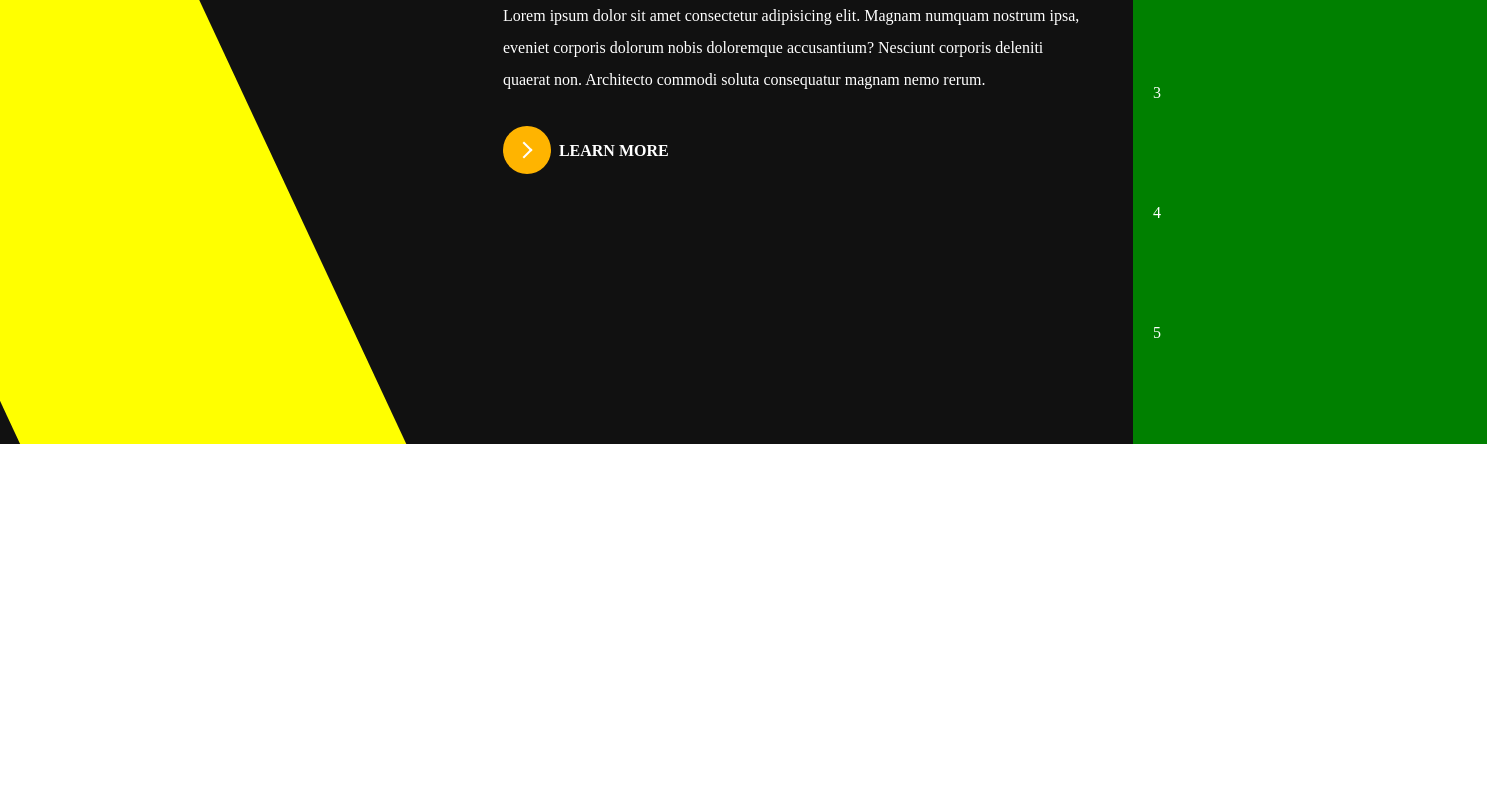
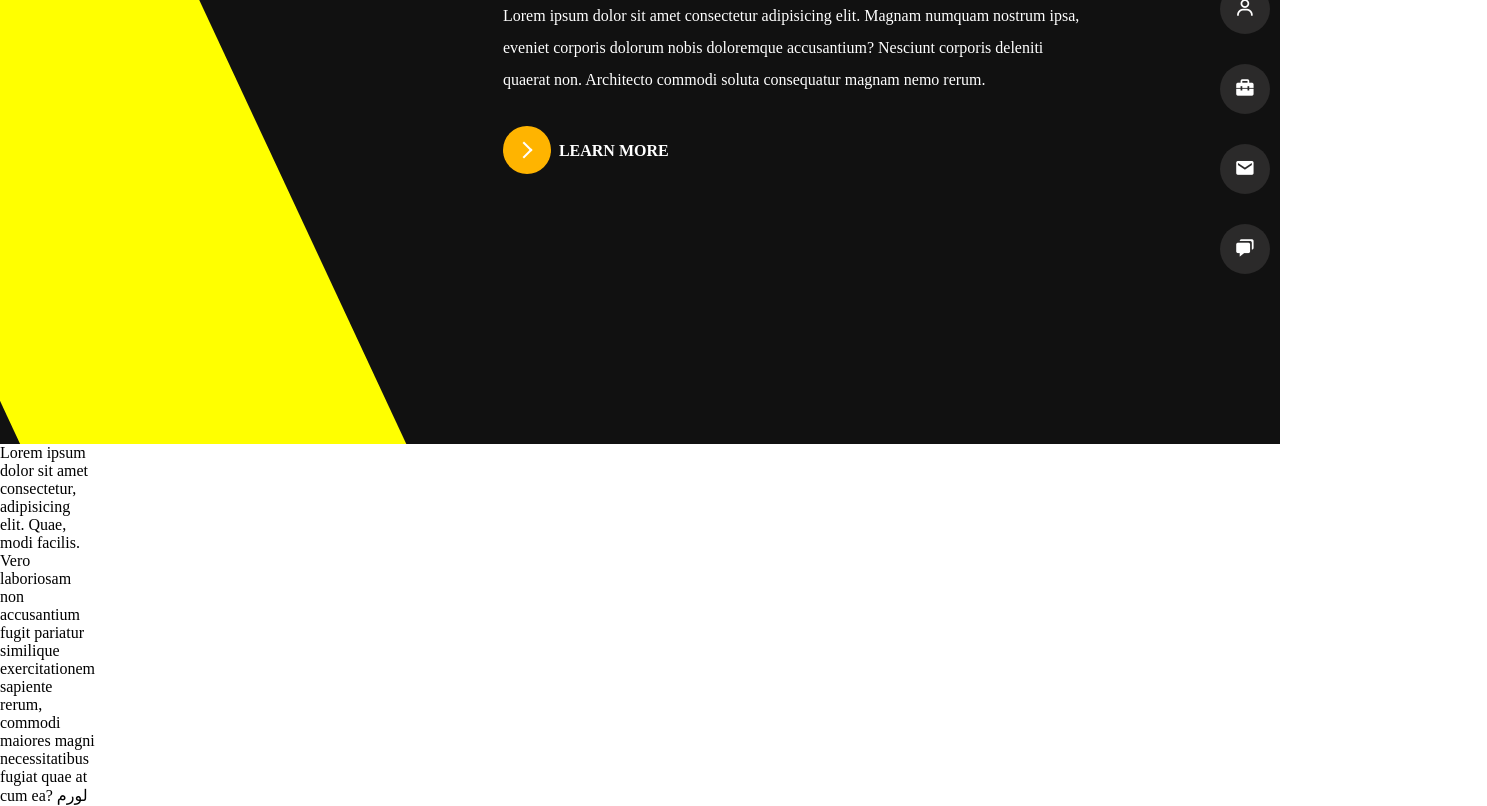
Before and after one commit to CyberAli1989/Portfolio, a website: page index.html in a window 1280 px wide. Shown: the part 356-1162 px from the top of the page, 1487 px wide, since content can reach past the window. Before the commit the page ends 800 px from the top, so only its background shows below. Drawn offline with nearby package versions, Linux system fonts and the light colour scheme.

Commit message:
Complite Menu

```diff
--- a/asset/css/index.css
+++ b/asset/css/index.css
@@ -9,9 +9,12 @@ a {
 }
 body {
     overflow-x: hidden;
+    width: 100vw;
+    height: 100vh;
 }
 
 header {
+    overflow-x: hidden;
     margin: 0 auto;
     width: 100%;
     height: 100vh;
@@ -105,28 +108,151 @@ header {
 #nav {
     height: 100vh;
     color: #fff;
+    position: fixed;
+    top: -80px;
+    right: 10px;
 
 }
 #nav ul {
-    position: relative;
+    justify-content: end;
     height: 100vh;
-    background: yellow;
     color: #fff;
     text-align: left;
+    align-items: start;
     display: grid;
-    grid-template-rows: 40% 15% 15% 15% 15%;
+    grid-template-rows: 30% 10% 10% 10% 10% 10%;
     list-style: none;
+    width: 150px;
+    text-align: center;
 }
 #nav ul li {
     top: 100px;
     z-index: 100;
-    background: green;
     color: #fff;
+    /* margin-top: 20px; */
+    width: 50px;
+    height: 50px;
+    background: #2b2a2a;
+    border-radius:50%;
+    line-height: 55px;
+    position: relative;
 }
 #nav ul li a {
     color: #fff;
-    margin-left: 20px;
+    border-radius: 50%;
 }
+#nav ul li a .bx {
+    font-size: 1.3em;
+}
+#nav ul li.active {
+    background: #ffb400;
+    color: #fff;
+}
+#nav ul li:hover {
+    background: #ffb400;
+    cursor: pointer;
+}
+#nav ul li:nth-child(2):before {
+    content: "Home";
+    letter-spacing: 5px;
+    position: absolute;
+    top: 0;
+    left: 0;
+    background: #ffb400;
+    border-radius:100px 0 0 100px;
+    width: 150px;
+    visibility: hidden;
+    height: 50px;
+    z-index: -1;
+    opacity: 0;
+    transition: 200ms ease-in;
+}
+#nav ul li:nth-child(2):hover:before{
+    visibility: visible;
+    left: -120px;
+    opacity: 1;
+}
+#nav ul li:nth-child(3):before {
+    content: "About";
+    letter-spacing: 5px;
+    position: absolute;
+    top: 0;
+    left: 0;
+    background: #ffb400;
+    border-radius:100px 0 0 100px;
+    width: 150px;
+    visibility: hidden;
+    height: 50px;
+    z-index: -1;
+    opacity: 0;
+    transition: 200ms ease-in;
+}
+#nav ul li:nth-child(3):hover:before{
+    visibility: visible;
+    left: -120px;
+    opacity: 1;
+}
+#nav ul li:nth-child(4):before {
+    content: "Portfolio";
+    position: absolute;
+    letter-spacing: 5px;
+    top: 0;
+    left: 0;
+    background: #ffb400;
+    border-radius:100px 0 0 100px;
+    width: 150px;
+    visibility: hidden;
+    height: 50px;
+    z-index: -1;
+    opacity: 0;
+    transition: 200ms ease-in;
+}
+#nav ul li:nth-child(4):hover:before{
+    visibility: visible;
+    left: -120px;
+    opacity: 1;
+}
+#nav ul li:nth-child(5):before {
+    content: "Contact";
+    position: absolute;
+    letter-spacing: 5px;
+    top: 0;
+    left: 0;
+    background: #ffb400;
+    border-radius:100px 0 0 100px;
+    width: 150px;
+    visibility: hidden;
+    height: 50px;
+    z-index: -1;
+    opacity: 0;
+    transition: 200ms ease-in;
+}
+#nav ul li:nth-child(5):hover:before{
+    visibility: visible;
+    left: -120px;
+    opacity: 1;
+}
+#nav ul li:nth-child(6):before {
+    content: "Blog";
+    position: absolute;
+    letter-spacing: 5px;
+    top: 0;
+    left: 0;
+    background: #ffb400;
+    border-radius:100px 0 0 100px;
+    width: 100px;
+    visibility: hidden;
+    height: 50px;
+    z-index: -1;
+    opacity: 0;
+    transition: 200ms ease-in;
+}
+#nav ul li:nth-child(6):hover:before{
+    visibility: visible;
+    left: -80px;
+    opacity: 1;
+}
+
 
 #headDesc .btn button {
     position: relative;
@@ -217,6 +343,12 @@ header {
     color: #fff;
 }
 
+
+
+
+
+/* beak at 1000px */
+
 @media (max-width: 1000px) {
 
     .mainBg .leftBg {
--- a/index.html
+++ b/index.html
@@ -7,13 +7,14 @@
     <meta name="viewport" content="width=device-width, initial-scale=1.0">
     <title>Home</title>
     <link rel="stylesheet" href="asset/css/index.css">
+    <link rel="stylesheet" href="node_modules/boxicons/css/boxicons.min.css">
     <style>
 
     </style>
 </head>
 
 <body>
-    <header>
+    <header id="Home">
         <div class="mainBg">
             <div class="leftBg"></div>
         </div>
@@ -36,15 +37,24 @@
                 </div>
                 <div id="nav">
                     <ul>
-                        <li><a href="">1</a></li>
-                        <li><a href="">2</a></li>
-                        <li><a href="">3</a></li>
-                        <li><a href="">4</a></li>
-                        <li><a href="">5</a></li>
+                        <li><a href=""><i class='bx bxs-moon'></i></a></li>
+                        <li class="active"><a href="#Home"><i class='bx bxs-home'></i></a></li>
+                        <li><a href="#About"><i class='bx bx-user'></i></a></li>
+                        <li><a href=""><i class='bx bxs-briefcase-alt-2'></i></a></li>
+                        <li><a href=""><i class='bx bxs-envelope' ></i></a></li>
+                        <li><a href=""><i class='bx bxs-chat'></i></a></li>
                     </ul>
                 </div>
             </div>
     </header>
+
+    <section id="About">
+        <p style="width: min-content;">
+            Lorem ipsum dolor sit amet consectetur, adipisicing elit. Quae, modi facilis. Vero laboriosam non accusantium fugit pariatur similique exercitationem sapiente rerum, commodi maiores magni necessitatibus fugiat quae at cum ea?
+            لورم ایپسوم متن ساختگی با تولید سادگی نامفهوم از صنعت چاپ، و با استفاده از طراحان گرافیک است، چاپگرها و متون بلکه روزنامه و مجله در ستون و سطرآنچنان که لازم است، و برای شرایط فعلی تکنولوژی مورد نیاز، و کاربردهای متنوع با هدف بهبود ابزارهای کاربردی می باشد، کتابهای زیادی در شصت و سه درصد گذشته حال و آینده، شناخت فراوان جامعه و متخصصان را می طلبد، تا با نرم افزارها شناخت بیشتری را برای طراحان رایانه ای علی الخصوص طراحان خلاقی، و فرهنگ پیشرو در زبان فارسی ایجاد کرد، در این صورت می توان امید داشت که تمام و دشواری موجود در ارائه راهکارها، و شرایط سخت تایپ به پایان رسد و زمان مورد نیاز شامل حروفچینی دستاوردهای اصلی، و جوابگوی سوالات پیوسته اهل دنیای موجود طراحی اساسا مورد استفاده قرار گیرد.
+            لورم ایپسوم متن ساختگی با تولید سادگی نامفهوم از صنعت چاپ، و با استفاده از طراحان گرافیک است، چاپگرها و متون بلکه روزنامه و مجله در ستون و سطرآنچنان که لازم است، و برای شرایط فعلی تکنولوژی مورد نیاز، و کاربردهای متنوع با هدف بهبود ابزارهای کاربردی می باشد، کتابهای زیادی در شصت و سه درصد گذشته حال و آینده، شناخت فراوان جامعه و متخصصان را می طلبد، تا با نرم افزارها شناخت بیشتری را برای طراحان رایانه ای علی الخصوص طراحان خلاقی، و فرهنگ پیشرو در زبان فارسی ایجاد کرد، در این صورت می توان امید داشت که تمام و دشواری موجود در ارائه راهکارها، و شرایط سخت تایپ به پایان رسد و زمان مورد نیاز شامل حروفچینی دستاوردهای اصلی، و جوابگوی سوالات پیوسته اهل دنیای موجود طراحی اساسا مورد استفاده قرار گیرد.
+        </p>
+    </section>
 </body>
 
 </html>
--- a/package.json
+++ b/package.json
@@ -19,5 +19,8 @@
   "bugs": {
     "url": "https://github.com/CyberAli1989/Portfolio/issues"
   },
-  "homepage": "https://github.com/CyberAli1989/Portfolio#readme"
+  "homepage": "https://github.com/CyberAli1989/Portfolio#readme",
+  "dependencies": {
+    "boxicons": "^2.1.2"
+  }
 }
```
Also changed, not shown: 1 other file.
